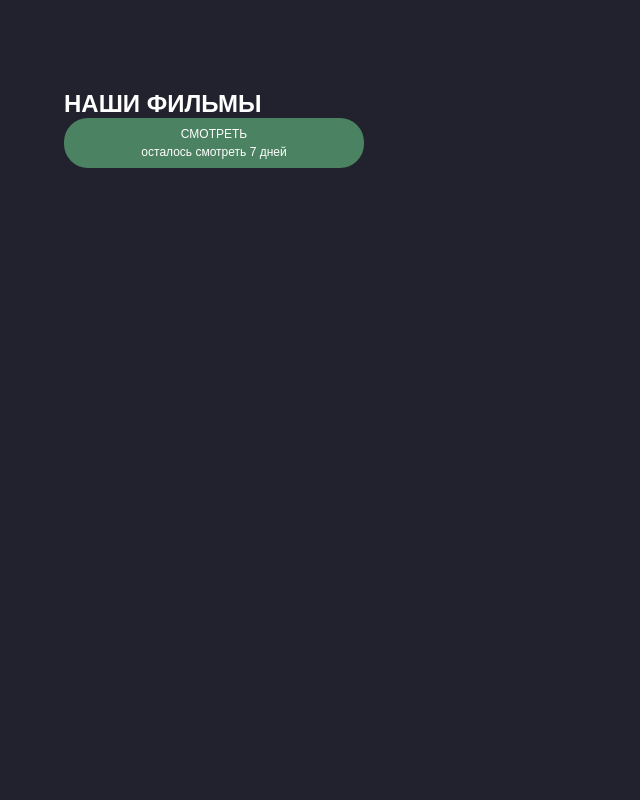
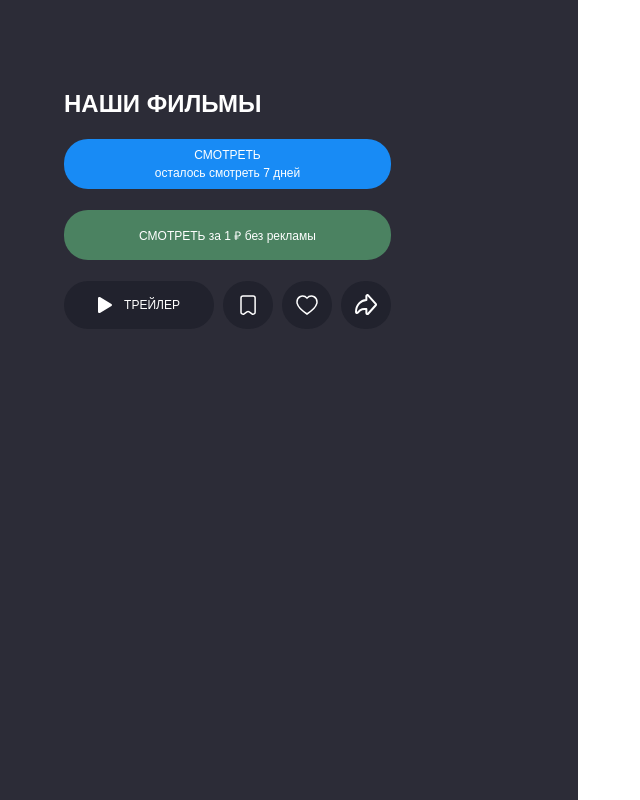
Before and after one commit to VanVorobyov/first-test-case, a React (Vite) app: page / in a window 1280 px wide. Shown: the top 800 px of the page, without its empty margins (123-763 px from the left). Built offline with nearby package versions, Linux system fonts and the light colour scheme.

Commit message:
feat(components): add ButtonList component

```diff
--- a/src/components/Button/Button.module.scss
+++ b/src/components/Button/Button.module.scss
@@ -28,7 +28,6 @@
 
 	&_title {
 		font-family: $--Font-Montserrat-SemiBold;
-		text-transform: uppercase;
 	}
 
 	&_subtitle {
@@ -62,7 +61,7 @@
 	}
 
 	&:hover {
-		box-shadow: 0px 2px 4px rgba(0, 0, 0, 0.1);
+		box-shadow: 0 2px 4px rgba(0, 0, 0, 0.1);
 	}
 
 	&:disabled {
--- /dev/null
+++ b/src/components/ButtonList/ButtonList.module.scss
@@ -0,0 +1,6 @@
+.container {
+	display: flex;
+	flex-direction: row;
+	justify-content: flex-start;
+	gap: 9px;
+}
--- /dev/null
+++ b/src/components/ButtonList/ButtonList.tsx
@@ -0,0 +1,46 @@
+import styles from './ButtonList.module.scss';
+import { IconButton } from '@components/IconButton/IconButton.tsx';
+import { PlayIcon } from '@assets/PlayIcon/PlayIcon.tsx';
+import { SaveIcon } from '@assets/SaveIcon/SaveIcon.tsx';
+import { LikeIcon } from '@assets/LikeIcon/LikeIcon.tsx';
+import { ShareIcon } from '@assets/ShareIcon/ShareIcon.tsx';
+import { FillLikeIcon } from '@assets/FillLikeIcon/FillLikeIcon.tsx';
+import { FillSaveIcon } from '@assets/FillSaveIcon/FillSaveIcon.tsx';
+
+export const ButtonList = () => {
+	return (
+		<div className={styles.container}>
+			<IconButton
+				icon={<PlayIcon />}
+				title="смотреть"
+				subtitle="Трейлер"
+				onClick={() => {
+					console.log(`кнопка нажата --> `);
+				}}
+			/>
+			<IconButton
+				icon={<SaveIcon />}
+				iconFill={<FillSaveIcon />}
+				title="смотреть"
+				onClick={() => {
+					console.log(`кнопка нажата --> `);
+				}}
+			/>
+			<IconButton
+				icon={<LikeIcon />}
+				iconFill={<FillLikeIcon />}
+				title="смотреть"
+				onClick={() => {
+					console.log(`кнопка нажата --> `);
+				}}
+			/>
+			<IconButton
+				icon={<ShareIcon />}
+				title="смотреть"
+				onClick={() => {
+					console.log(`кнопка нажата --> `);
+				}}
+			/>
+		</div>
+	);
+};
--- /dev/null
+++ b/src/components/ButtonList/types.ts
@@ -0,0 +1,3 @@
+export interface IButtonList {
+
+}
--- a/src/pages/Layout/Layout.tsx
+++ b/src/pages/Layout/Layout.tsx
@@ -1,5 +1,6 @@
 import styles from './styles.module.scss';
 import { Button } from '@components/Button/Button.tsx';
+import { ButtonList } from '@components/ButtonList/ButtonList.tsx';
 
 export const Layout = () => {
 	return (
@@ -7,14 +8,22 @@ export const Layout = () => {
 			<div className={styles.container}>
 				Наши фильмы
 				<Button
-					title="смотреть"
-					isSecondary
-					width={'limited'}
+					title="СМОТРЕТЬ"
+					width={'auto'}
 					subtitle="осталось смотреть 7 дней"
 					onClick={() => {
 						console.log(`кнопка нажата --> `);
 					}}
 				/>
+				<Button
+					title="СМОТРЕТЬ за 1 ₽ без рекламы "
+					isSecondary
+					width={'auto'}
+					onClick={() => {
+						console.log(`кнопка нажата --> `);
+					}}
+				/>
+				<ButtonList />
 			</div>
 		</>
 	);
--- a/src/pages/Layout/styles.module.scss
+++ b/src/pages/Layout/styles.module.scss
@@ -5,10 +5,11 @@
 	display: flex;
 	flex-direction: column;
 	justify-content: flex-start;
+	gap: 21px;
 	height: 100vh;
-	min-width: 375px;
+	max-width: 327px;
 	padding: 90px 187px;
-	background-color: $--Colors-Dark-Gray;
+	background-color: $--Colors-Middle-Gray;
 
 	font-family: 'Montserrat Bold', sans-serif;
 	color: $--Colors-White;
--- a/tsconfig.json
+++ b/tsconfig.json
@@ -9,7 +9,6 @@
     ],
     "module": "esnext",
     "skipLibCheck": true,
-
     /* Bundler mode */
     "moduleResolution": "bundler",
     "allowImportingTsExtensions": true,
@@ -17,13 +16,11 @@
     "isolatedModules": true,
     "noEmit": true,
     "jsx": "react-jsx",
-
     /* Linting */
     "strict": true,
     "noUnusedLocals": true,
     "noUnusedParameters": true,
     "noFallthroughCasesInSwitch": true,
-
     "baseUrl": ".",
     "paths": {
       "@/*": [
@@ -59,5 +56,5 @@
     {
       "path": "./tsconfig.node.json"
     }
-	],
+  ]
 }
```
Lines whose indentation alone changed are shown as unchanged.
